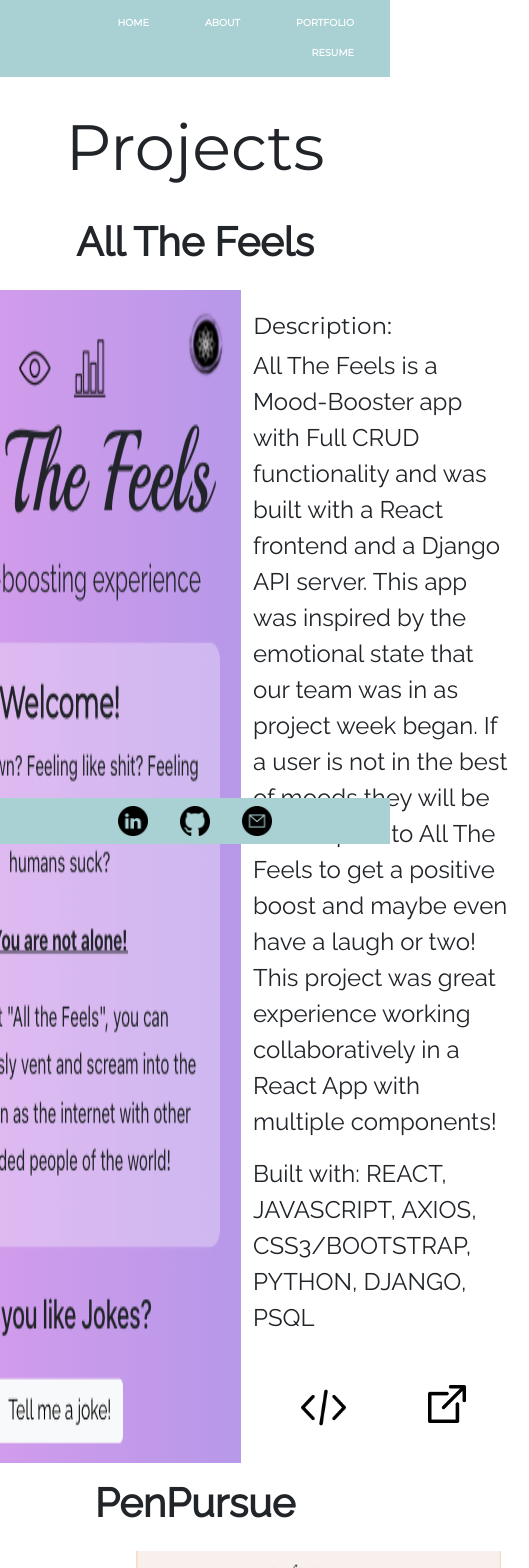
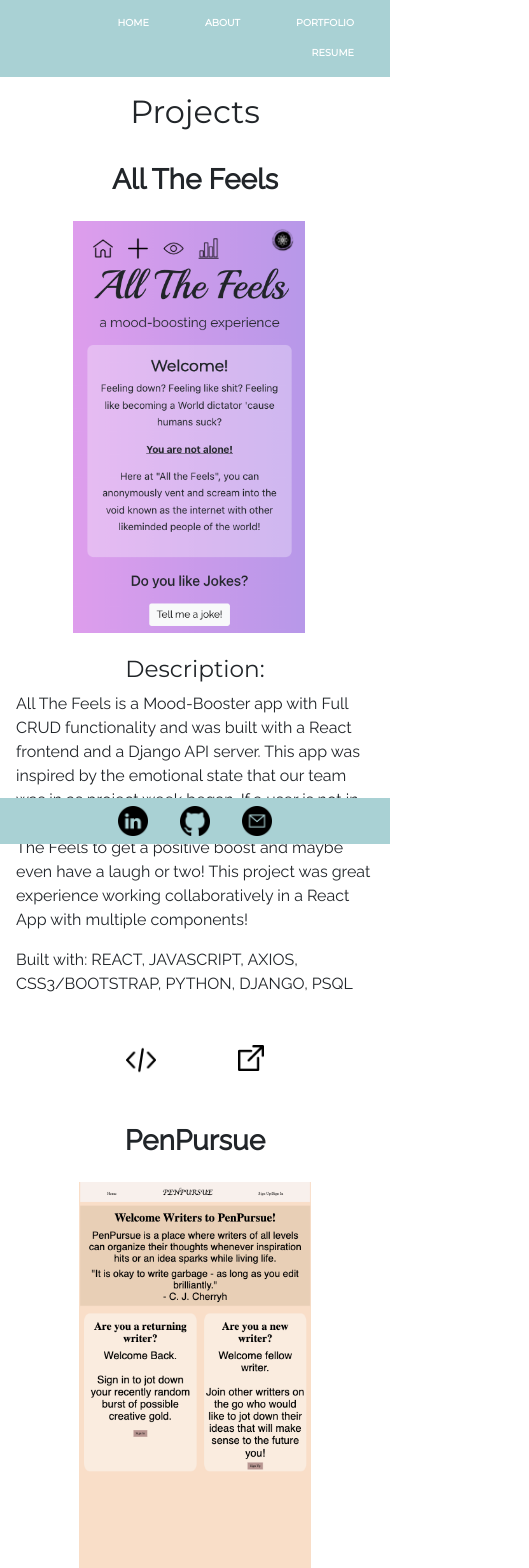
Before and after one commit to rayuchtai/portfolio, a React (Create React App) app: page /portfolio in a window 390 px wide. Shown: the top 1568 px of the page, 529 px wide, since content can reach past the window. Built offline with nearby package versions, Linux system fonts and the light colour scheme.

Commit message:
Made portfolio page responsive

```diff
--- a/public/css/portfolio.css
+++ b/public/css/portfolio.css
@@ -81,9 +81,49 @@
   height: 38px;
 }
 
+/* media queries */
+
 @media (max-width: 576px) {
-
-
+  .portfolio-container > h1 {
+    font-size: 2em;
+  }
+  .project > h2 {
+    font-size: 1.75em;
+  }
+  .info {
+    display: flex;
+    flex-direction: column;
+    justify-content: center;
+    align-items: center;
+  }
+  .info > img {
+    width: 65%;
+    height: 65%;
+  }
+  #pen{
+    display: flex;
+    flex-direction: column;
+  }
+  .desc {
+    display: flex;
+    flex-direction: column;
+    justify-content: center;
+  }
+  .desc > h3 {
+    text-align: center;
+    font-size: 1.45em;
+  }
+  .desc > p {
+    font-size: 1em;
+  }
+  .project-links > a > img {
+    width: 30px;
+    height: 30px;
+  }
+  .project-links > a > .site-btn {
+    width: 26px;
+    height: 26px
+  }
 }
 /* Small devices (landscape phones, 576px and up) */
 @media (min-width: 576px) and (max-width: 767.98px) {
@@ -91,10 +131,34 @@
 }
 
 /* Medium devices (tablets, 768px and up) */
-@media (min-width: 768px) and (max-width: 991.98px) { ... }
+@media (min-width: 768px) and (max-width: 991.98px) {
+  .info {
+    display: flex;
+    flex-direction: column;
+    justify-content: center;
+    align-items: center;
+  }
+  .info > img {
+    width: 50%;
+    height: 50%;
+  }
+  #pen {
+    display: flex;
+    flex-direction: column;
+    justify-content: center;
+    align-items: center;
+  }
+  .desc > h3 {
+    text-align: center;
+  }
+}
 
 /* Large devices (desktops, 992px and up) */
-@media (min-width: 992px) and (max-width: 1199.98px) { ... }
+@media (min-width: 992px) and (max-width: 1199.98px) {
+  .project {
+    margin-bottom: 1.5em;
+  }
+}
 
 /* Extra large devices (large desktops, 1200px and up) */
 @media (min-width: 1200px) { ... }
```
